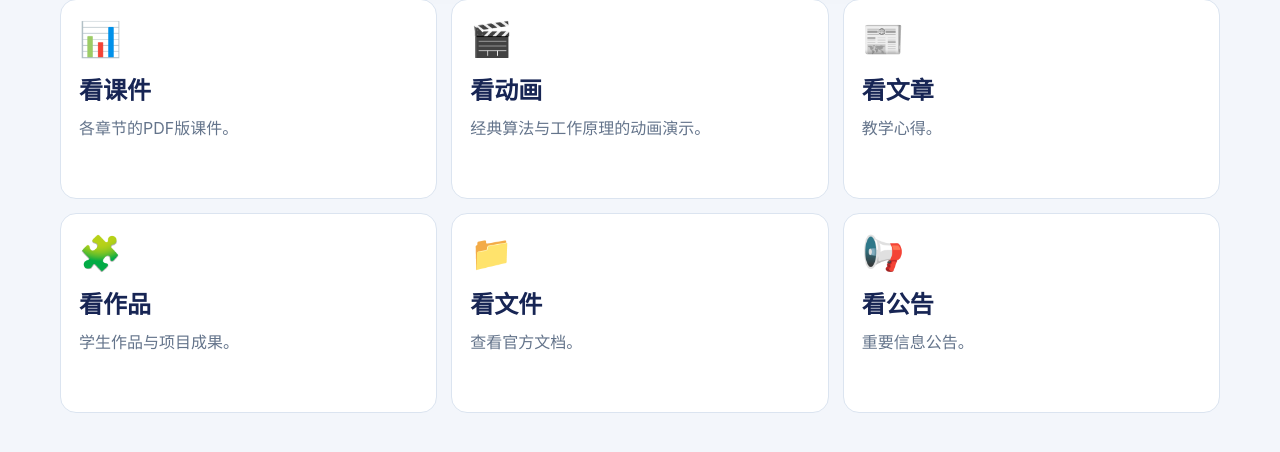
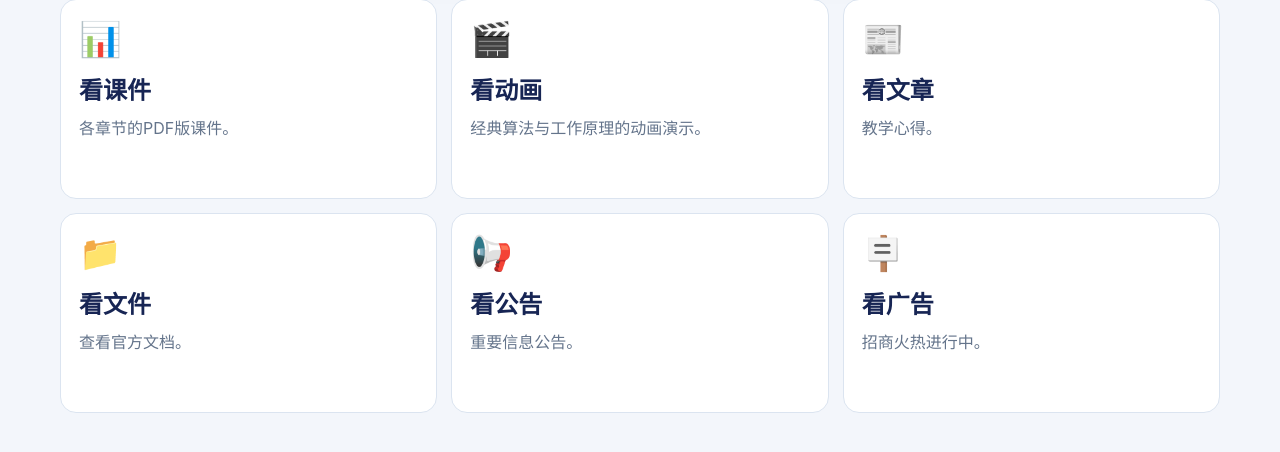
Before and after one commit to supermichael0514/shuati, a Flask app: page /learn in a window 1280 px wide. Shown: the part 154-606 px from the top of the page. Run offline with Flask 3, Linux system fonts and the light colour scheme; the visitor is signed in with stand-in values (Sample User, id 1).

Commit message:
Add files via upload

```diff
--- a/templates/learn.html
+++ b/templates/learn.html
@@ -7,8 +7,8 @@
   <a class="feature-tile" href="{{ url_for('learn_slides_page', lang=lang) }}"><div class="tile-icon">📊</div><h2>{{ 'Slides' if lang=='en' else '看课件' }}</h2><p>{{ 'Slides of PDF version for each chapter.' if lang=='en' else '各章节的PDF版课件。' }}</p></a>
   <a class="feature-tile" href="{{ url_for('learn_animations_page', lang=lang) }}"><div class="tile-icon">🎬</div><h2>{{ 'Animations' if lang=='en' else '看动画' }}</h2><p>{{ 'Annimations of algorithms and working process.' if lang=='en' else '经典算法与工作原理的动画演示。' }}</p></a>
   <a class="feature-tile" href="{{ url_for('learn_articles_page', lang=lang) }}"><div class="tile-icon">📰</div><h2>{{ 'Articles' if lang=='en' else '看文章' }}</h2><p>{{ 'Reflection of teaching.' if lang=='en' else '教学心得。' }}</p></a>
-  <a class="feature-tile" href="{{ url_for('learn_projects_page', lang=lang) }}"><div class="tile-icon">🧩</div><h2>{{ 'Projects' if lang=='en' else '看作品' }}</h2><p>{{ 'Student projects and outcomes.' if lang=='en' else '学生作品与项目成果。' }}</p></a>
   <a class="feature-tile" href="{{ url_for('learn_files_page', lang=lang) }}"><div class="tile-icon">📁</div><h2>{{ 'Official Files' if lang=='en' else '看文件' }}</h2><p>{{ 'Official documents.' if lang=='en' else '查看官方文档。' }}</p></a>
   <a class="feature-tile" href="{{ url_for('learn_announcements_page', lang=lang) }}"><div class="tile-icon">📢</div><h2>{{ 'Announcements' if lang=='en' else '看公告' }}</h2><p>{{ 'Important announcements.' if lang=='en' else '重要信息公告。' }}</p></a>
+  <a class="feature-tile" href="{{ url_for('learn_projects_page', lang=lang) }}"><div class="tile-icon">🪧</div><h2>{{ 'Ads' if lang=='en' else '看广告' }}</h2><p>{{ 'Advertisement here.' if lang=='en' else '招商火热进行中。' }}</p></a>
 </main>
 </div></body></html>
```
